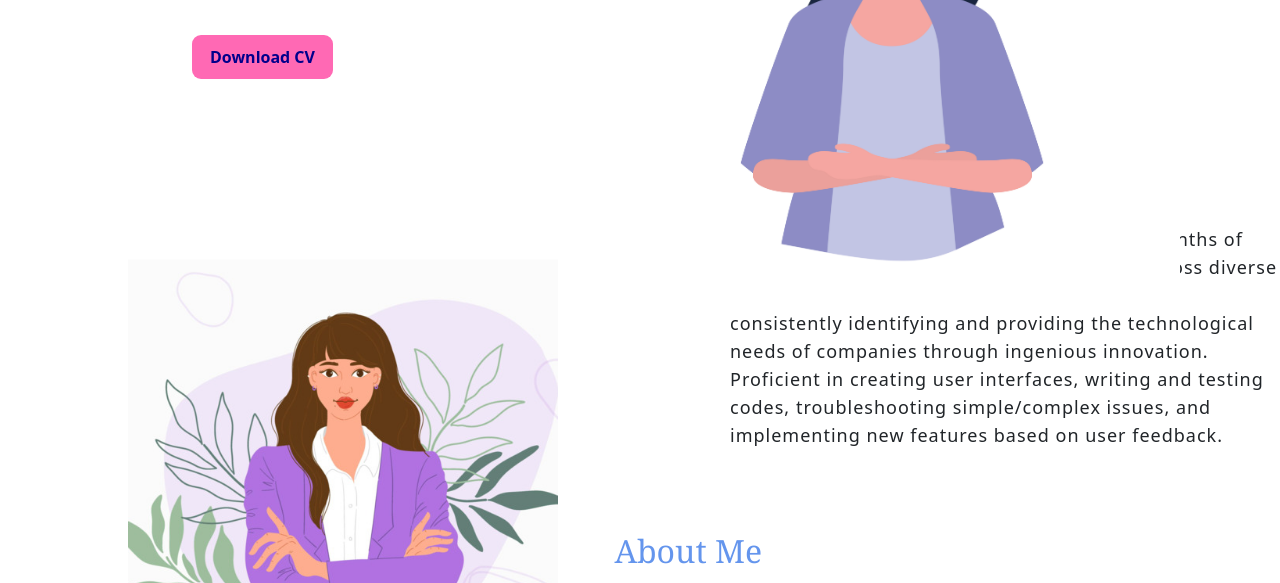
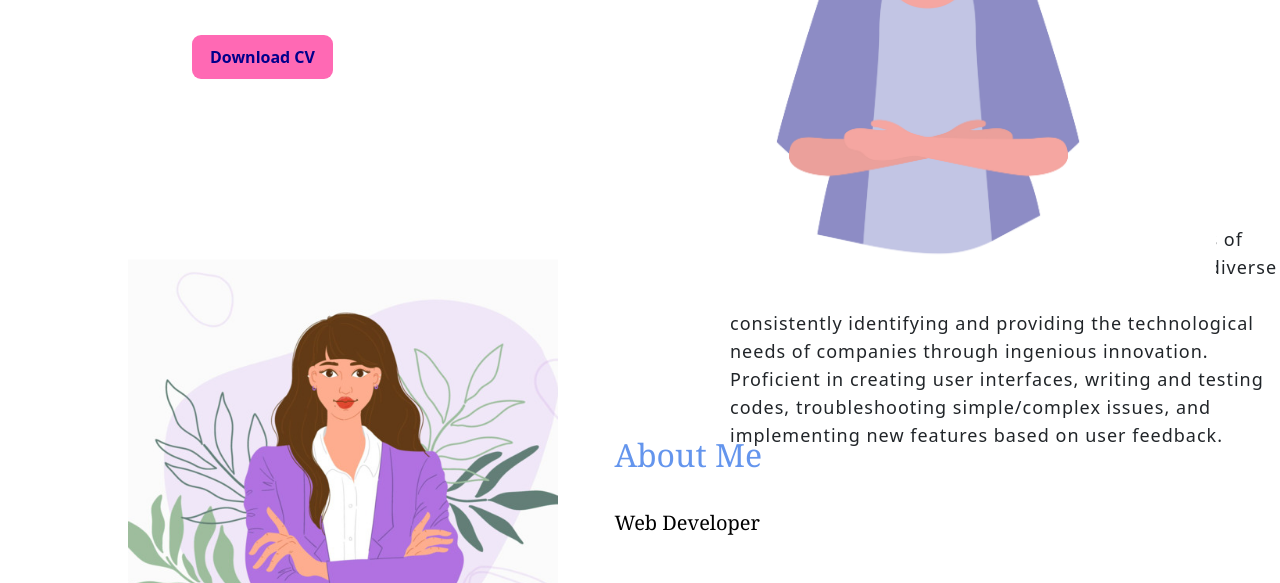
Before and after one commit to sankarihari/profile-assignment, a plain HTML site: page index.html in a window 1280 px wide. Shown: the part 489-1072 px from the top of the page. Drawn offline with nearby package versions, Linux system fonts and the light colour scheme.

Commit message:
style change

```diff
--- a/styles/style.css
+++ b/styles/style.css
@@ -61,10 +61,10 @@ nav a{
 }
 .home-img{
     width:45%;
-    height: 70%;
+    height: 80%;
     position: absolute;
     bottom: 0;
-    right: 100px;
+    margin-left: 50%;
 }
 .about{
     width: 100%;
@@ -81,7 +81,7 @@ nav a{
     position: absolute;
     top: 130%;
     left: 48%;
-    transform: translateY(-50%);
+    transform: translateY(-300%);
     font-size: 2em;
     font-weight: 500;
     font-family:Georgia, 'Times New Roman', Times, serif;
@@ -99,7 +99,7 @@ nav a{
     position: absolute;
     top: 140%;
     left: 48%;
-    transform: translateY(-50%);
+    transform: translateY(-500%);
     font-family:Georgia, 'Times New Roman', Times, serif;
     color: black ;
     text-decoration: none;
```
